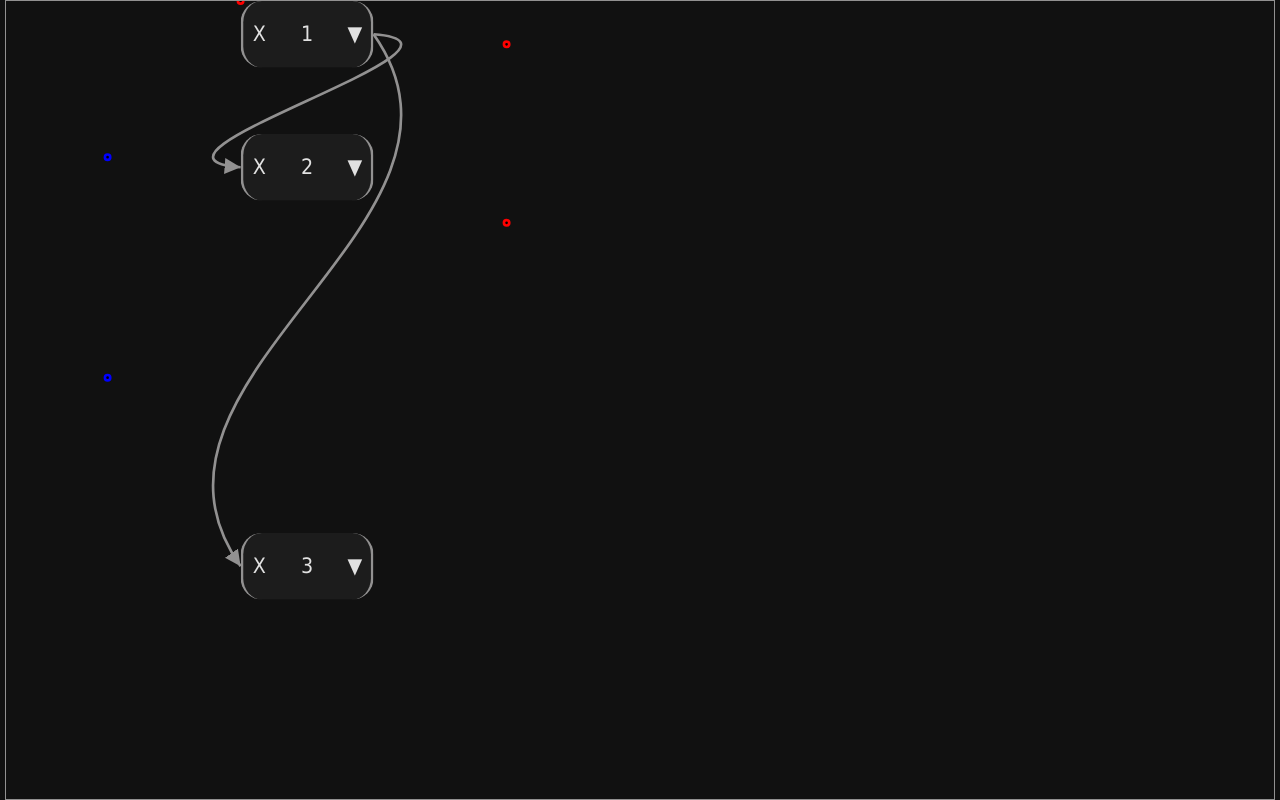
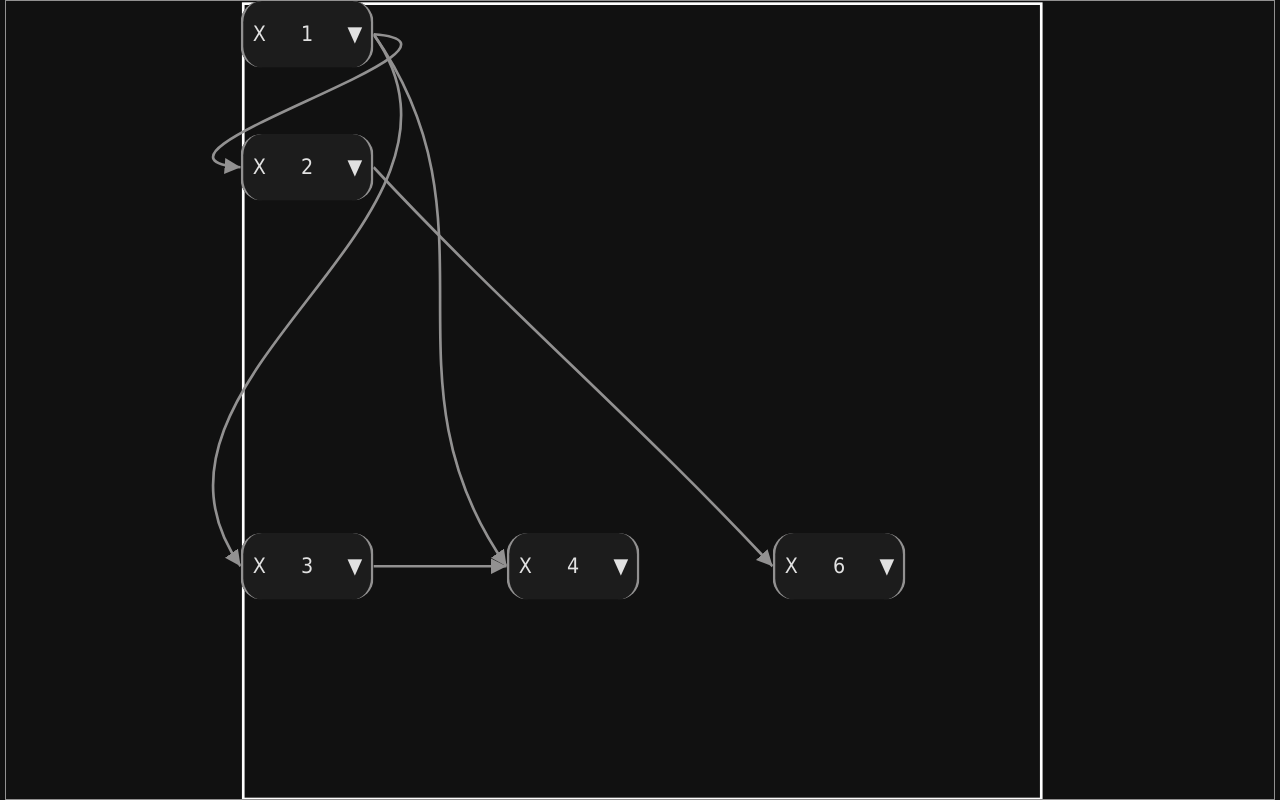
Before and after one commit to asosnovsky/Shortumation, a React (Vite) app in the folder web/: page / in a window 1280 px wide. Built offline with nearby package versions, Linux system fonts and the light colour scheme.

Commit message:
svg work

```diff
--- a/web/src/components/AutomationDAG/DAGEdge.tsx
+++ b/web/src/components/AutomationDAG/DAGEdge.tsx
@@ -18,10 +18,7 @@ export default ({p1, p2, direction}: EdgeProp) => {
     const cx2 = x2 - NODE_WIDTH
     const cy2 = my + 30 * Math.cos(theta)
 
-    return <>
-    <circle cx={cx1} cy={cy1} stroke="red" r="1"/>
-    <circle cx={cx2} cy={cy2} stroke="blue" r="1"/>
-    <path className="edge"
+    return <path className="edge"
         d={ `M${x1} ${y1} C${cx1} ${cy1}, ${cx2} ${cy2}, ${x2} ${y2}`}
         fill="none"
         markerStart={
@@ -33,5 +30,4 @@ export default ({p1, p2, direction}: EdgeProp) => {
                 "url(#arrow)" : ''
         }
     />
-    </>
 }
--- a/web/src/components/AutomationDAG/index.tsx
+++ b/web/src/components/AutomationDAG/index.tsx
@@ -1,36 +1,29 @@
-import { useEffect, useState } from "react"
+import { useEffect, useRef, useState } from "react"
 import { GRAPH_HEIGHT, GRAPH_WIDTH, NODE_WIDTH } from "./constants";
 import DAGEdge from "./DAGEdge";
 import DAGNode from "./DAGNode";
-import { DAG, Point } from "./types";
+import { DAG, Node } from "./types";
 import { normalizeDAG } from "./utils";
-
-const randomWalk = ([x,y]:Point) : Point => [
-    Math.round(Math.max(0, Math.min(x + (Math.random() < 0.5 ? -1 : 1)* 10*Math.random(), 300))),
-    Math.round(Math.max(0, Math.min(y + (Math.random() < 0.5 ? -1 : 1)* 10*Math.random(), 300))),
-]
-
 export interface Props extends DAG {
 
 }
 export default function AutomationDAG({
     ...dag
 }: Props) {
-    // const [mx, my] = [10, 100];
-    // const [points, setPoints] = useState<Array<Point>>([
-    //     [10+1.25*NODE_WIDTH, 25],
-    //     [10+2*NODE_WIDTH, 100],
-    //     [25+1.5*NODE_WIDTH, 170],
-    //     [25+2*NODE_WIDTH, 170],
-    // ])
+    // state
+    const [{nodes, edges}, _setDAG] = useState(normalizeDAG(dag));
 
-    // useEffect(()=>{
-    //     window.setTimeout(() => {
-    //         setPoints(points.map(randomWalk))
-    //     },1000)
-    // });
-
-    const {nodes, edges} = normalizeDAG(dag);
+    // set state
+    const setDAG = (dag: DAG) => _setDAG(normalizeDAG(dag));
+    const removeNode = (nodeId: string) => () => {
+        const newNodes = {...nodes}
+        delete newNodes[nodeId];
+        _setDAG({
+            nodes: newNodes,
+            edges: edges.filter(e => e.from !== nodeId && e.to !== nodeId),
+        })
+    }
+    // render
     return <div className="automation-dag" >
         <svg
             viewBox={[0,0,GRAPH_WIDTH, GRAPH_HEIGHT].join(" ")}
@@ -43,18 +36,21 @@ export default function AutomationDAG({
                 <path d="M 0 0 L 10 5 L 0 10 z" />
             </marker>
             </defs>
-            <circle stroke="red" r="1" cx="0" cy="0"/>
-            {nodes.map((node, i) => <>
-                <DAGNode key={i} {...node}/>
-            </>)}
-            {edges.map(({from, to, direction}) => <>
-                <DAGEdge
-                    key={`${from}-${to}`}
-                    p1={nodes[from].loc}
-                    p2={nodes[to].loc}
-                    direction={direction}
-                />
-            </>)}
+            <rect x="1" y="1" height={GRAPH_HEIGHT-1} width={GRAPH_WIDTH} stroke="white" fill="none"/>
+            <g className="automation-dag-edges">
+                {edges.map(({from, to, direction}, i) => <DAGEdge
+                        key={i}
+                        p1={nodes[from].loc}
+                        p2={nodes[to].loc}
+                        direction={direction}
+                    />
+                )}
+            </g>
+            <g className="automation-dag-nodes">
+                {Object.keys(nodes).map((nodeId) =>
+                    <DAGNode key={nodeId} {...nodes[nodeId]} onXClick={removeNode(nodeId)}/>
+                )}
+            </g>
         </svg>
     </div>
 }
--- a/web/src/components/AutomationDAG/types.ts
+++ b/web/src/components/AutomationDAG/types.ts
@@ -6,12 +6,12 @@ export interface Node {
     text: string;
 }
 export interface Edge {
-    from: number;
-    to: number;
+    from: string;
+    to: string;
     direction: '1->2' | '1<->2' | '1<-2';
 }
 export type EdgeDirection = Edge['direction'];
 export interface DAG {
-    nodes: Array<Node>;
+    nodes: Record<string,Node>;
     edges: Array<Edge>;
 }
--- a/web/src/components/AutomationDAG/utils.ts
+++ b/web/src/components/AutomationDAG/utils.ts
@@ -1,6 +1,6 @@
 
 import { GRAPH_HEIGHT, GRAPH_WIDTH, NODE_HEIGHT, NODE_WIDTH } from "./constants";
-import {DAG, Point} from "./types";
+import {DAG, Node, Point} from "./types";
 
 
 export const clip = (p: Point) : Point => {
@@ -12,10 +12,13 @@ export interface NormalizedDag extends DAG {
 }
 export const normalizeDAG = (dag: DAG): NormalizedDag => {
     // let overflow: bo
-    const nodes = dag.nodes.map(n => ({
-        ...n,
-        loc: clip(n.loc),
-    }));
+    const nodes = Object.keys(dag.nodes).map<[string, Node]>(nodeId => [nodeId, {
+        ...dag.nodes[nodeId],
+        loc: clip(dag.nodes[nodeId].loc),
+    }]).reduce((all, [nodeId, next]) => ({
+        [nodeId]: next,
+        ...all,
+    }),{});
     // dag.edges.forEach(edge => {
     //     const n1 = nodes[edge.from];
     //     const n2 = nodes[edge.to];
--- a/web/src/pages/Home.tsx
+++ b/web/src/pages/Home.tsx
@@ -1,23 +1,37 @@
 import AutomationDAG from "../components/AutomationDAG";
-import AutomationEditor from "../components/AutomationEditor";
-import sample from "../sample/auto_01.yaml";
+// import AutomationEditor from "../components/AutomationEditor";
+// import sample from "../sample/auto_01.yaml";
 
 export function Home() {
   return (
     <div id="page--home" className="page">
         <AutomationDAG
-          nodes={[
-            {text: '1', loc:[-10,-50]},
-            {text: '2', loc:[0,50]},
-            {text: '3', loc:[-10,200]},
-          ]}
+          nodes={{
+            0: {text: '1', loc:[-10,-50]},
+            1: {text: '2', loc:[0,50]},
+            2: {text: '3', loc:[-10,200]},
+            3: {text: '4', loc:[100,200]},
+            4: {text: '6', loc:[200,200]},
+          }}
           edges={[
             {
-              from: 0, to: 1,
+              from: "0", to: "1",
               direction: '1->2',
             },
             {
-              from: 0, to: 2,
+              from: "0", to: "2",
+              direction: '1->2',
+            },
+            {
+              from: "2", to: "3",
+              direction: '1->2',
+            },
+            {
+              from: "1", to: "4",
+              direction: '1->2',
+            },
+            {
+              from: "0", to: "3",
               direction: '1->2',
             },
         ]}
```
Also changed, not shown: web/src/utils/useWindowSize.ts (added, +39 -0 lines).
